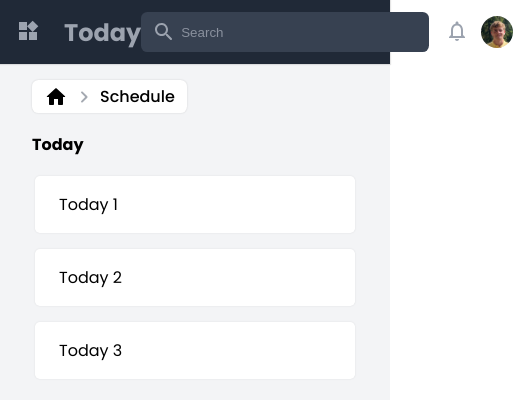
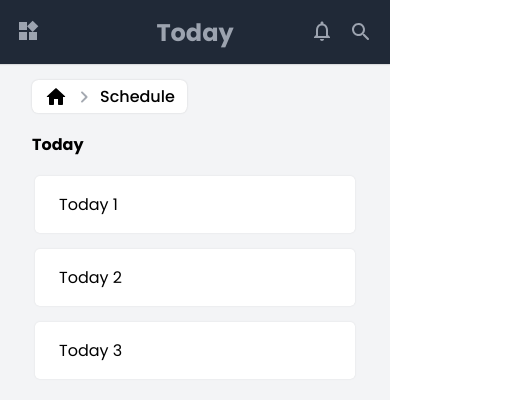
Before and after one commit to SIGFREDNK/strive, a Next.js app: page /app/today in a window 390 px wide. Shown: the top 400 px of the page, 521 px wide, since content can reach past the window. Built offline with nearby package versions, Linux system fonts and the light colour scheme.

Commit message:
nav made more responsive

```diff
--- a/components/Header/Header.module.scss
+++ b/components/Header/Header.module.scss
@@ -19,6 +19,10 @@
 .title {
     margin-left: 1.5rem;
     transition: margin 300ms ease-in;
+}
+
+.title2 {
+    display: none;
 }
 
 .push {
@@ -93,7 +97,7 @@
 .search {
     position: absolute;
     left: 0.7rem;
-    cursor: pointer
+    cursor: pointer;
 }
 
 @media screen and (max-width: 900px) {
@@ -101,17 +105,35 @@
         display: none;
     }
     .header {
-        display: grid;
-        grid-template-columns: repeat(3, 1fr);
         padding: 0 1rem;
+        justify-content: space-between;
     }
-    .hamburger {
-        margin-right: auto;
+    .header > div {
+        width: 6rem;
     }
-    .other {
-        margin-left: auto;
+    .container {
+        width: 1.75rem;
+    }
+    .container input {
+        display: none;
+    }
+    .title {
+        display: none;
+    }
+    .title2 {
+        display: flex;
     }
     .cog {
         display: none;
     }
+    .other {
+        justify-content: flex-start;
+        flex-direction: row-reverse;
+    }
+    .bell {
+        margin: 0;
+    }
+    .profile {
+        display: none;
+    }
 }
--- a/components/Header/index.tsx
+++ b/components/Header/index.tsx
@@ -36,6 +36,7 @@ const Header: React.FC<props> = ({ selected, toggleNavigation, title, open }) =>
                 </button>
                 <h2 className={`${styles.title} ${open ? styles.push : ''}`}>{title}</h2>
             </div>
+            <h2 className={`${styles.title2} ${open ? styles.push : ''}`}>{title}</h2>
             <div className={styles.other}>
                 <div className={styles.container}>
                     <input type="text" className={styles.searchbar} placeholder="Search" />
--- a/helpers/drag-and-drop/mouse-touch/index.ts
+++ b/helpers/drag-and-drop/mouse-touch/index.ts
@@ -76,10 +76,12 @@ const place: (event: React.MouseEvent | React.TouchEvent) => void = event => {
     detectWhichHalfOfTargetIsClosest(
         event,
         () => {
+            console.log('Append');
             if (target?.classList.contains('droppable')) target.append(dragged);
             if (target?.classList.contains('draggable')) target.insertAdjacentElement('afterend', dragged);
         },
         () => {
+            console.log('Prepend');
             if (target?.classList.contains('droppable')) target.prepend(dragged);
             if (target?.classList.contains('draggable')) target.insertAdjacentElement('beforebegin', dragged);
         }
```
